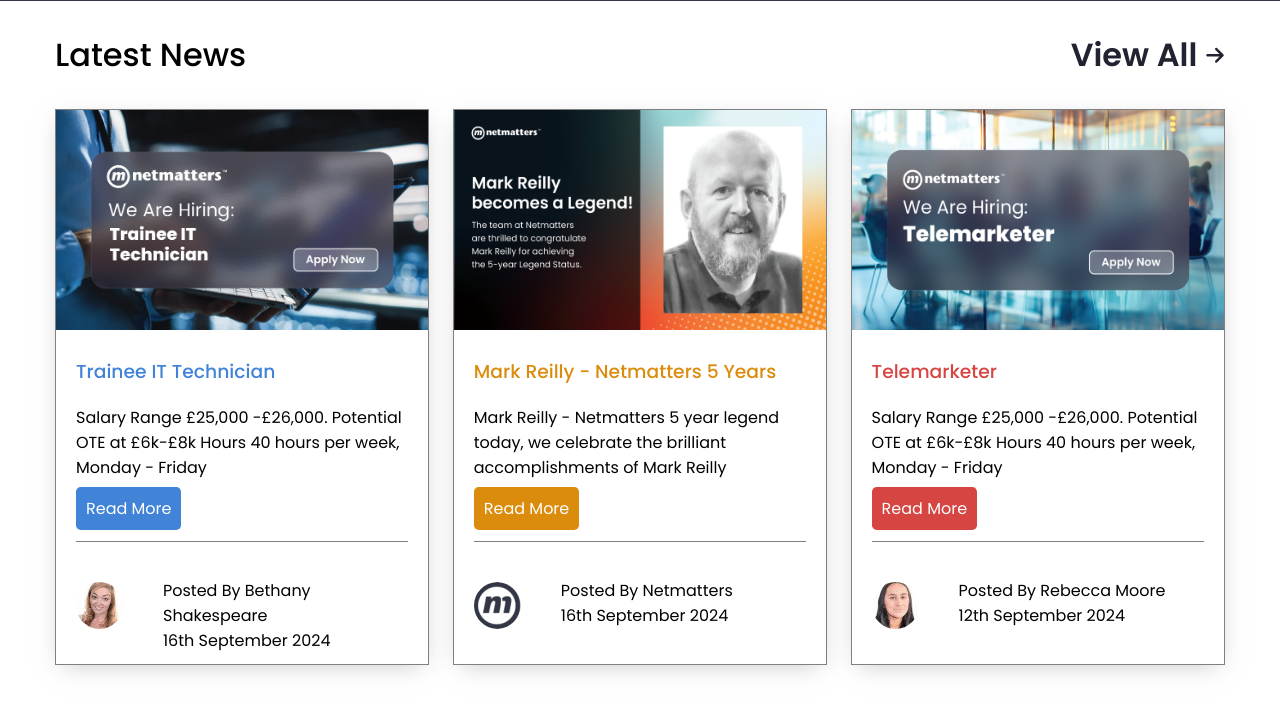
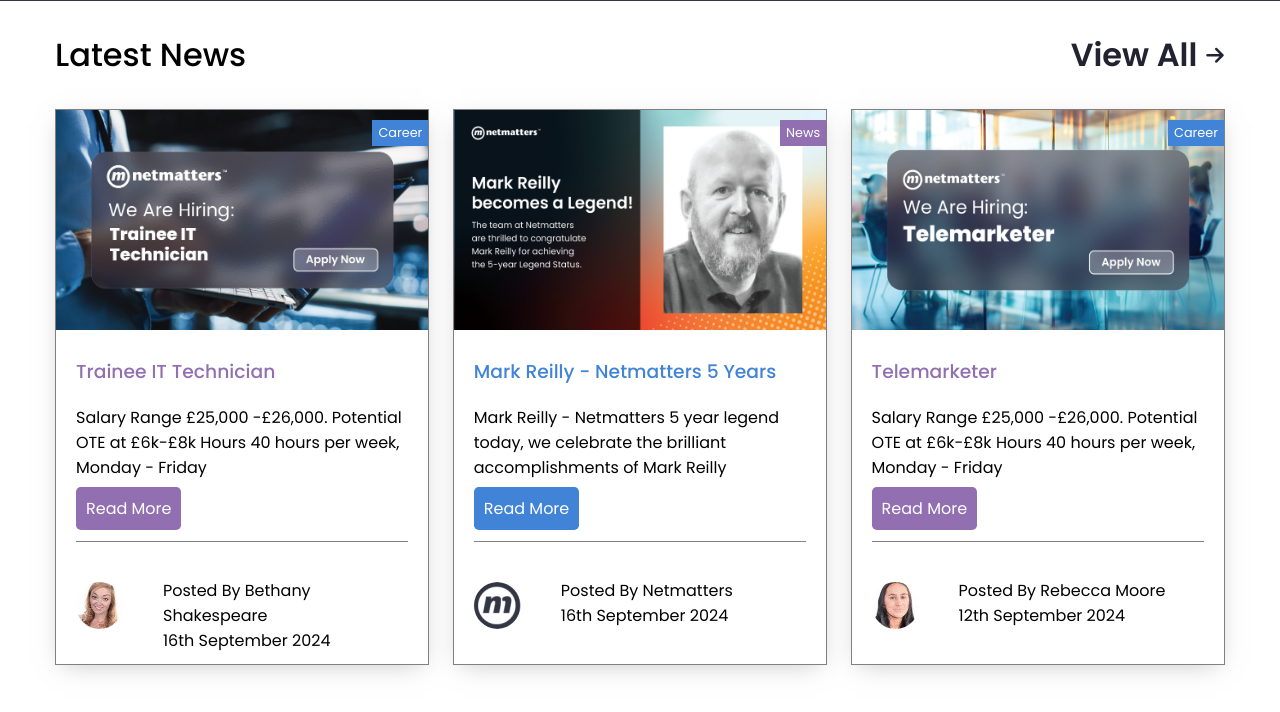
Before and after one commit to roff-dev/NetMatters-HTML-and-CSS-Assessment, a PHP site: page / in a window 1280 px wide. Shown: the part 2225-2937 px from the top of the page. Run offline with PHP 8.4, Linux system fonts and the light colour scheme; some web fonts are replaced.

Commit message:
news info tag and recolour

```diff
--- a/css/styles.css
+++ b/css/styles.css
@@ -744,6 +744,7 @@ footer .footer-row .footer-menu ul a:hover {
   display: flex;
   flex-direction: column;
   height: 100%;
+  position: relative;
 }
 .newsbox1:hover {
   transform: translateY(-10px);
@@ -783,11 +784,25 @@ footer .footer-row .footer-menu ul a:hover {
   width: 47px;
   height: 47px;
 }
+.newsbox1 .category-tag {
+  position: absolute;
+  top: 10px;
+  right: 0;
+  padding: 4px 6px;
+  color: white;
+  font-size: 0.8em;
+}
+.newsbox1 .category-tag.career {
+  background-color: #4183d7;
+}
+.newsbox1 .category-tag.news {
+  background-color: #926fb1;
+}
 .newsbox1 h3 {
-  color: #4183D7;
+  color: #926fb1;
 }
 .newsbox1 a {
-  background-color: #4183D7;
+  background-color: #926fb1;
 }
 
 .newsbox2 {
@@ -799,6 +814,7 @@ footer .footer-row .footer-menu ul a:hover {
   display: flex;
   flex-direction: column;
   height: 100%;
+  position: relative;
 }
 .newsbox2:hover {
   transform: translateY(-10px);
@@ -838,11 +854,25 @@ footer .footer-row .footer-menu ul a:hover {
   width: 47px;
   height: 47px;
 }
+.newsbox2 .category-tag {
+  position: absolute;
+  top: 10px;
+  right: 0;
+  padding: 4px 6px;
+  color: white;
+  font-size: 0.8em;
+}
+.newsbox2 .category-tag.career {
+  background-color: #4183d7;
+}
+.newsbox2 .category-tag.news {
+  background-color: #926fb1;
+}
 .newsbox2 h3 {
-  color: #DB8C0D;
+  color: #4183d7;
 }
 .newsbox2 a {
-  background-color: #DB8C0D;
+  background-color: #4183d7;
 }
 
 .newsbox3 {
@@ -854,6 +884,7 @@ footer .footer-row .footer-menu ul a:hover {
   display: flex;
   flex-direction: column;
   height: 100%;
+  position: relative;
 }
 .newsbox3:hover {
   transform: translateY(-10px);
@@ -893,11 +924,25 @@ footer .footer-row .footer-menu ul a:hover {
   width: 47px;
   height: 47px;
 }
+.newsbox3 .category-tag {
+  position: absolute;
+  top: 10px;
+  right: 0;
+  padding: 4px 6px;
+  color: white;
+  font-size: 0.8em;
+}
+.newsbox3 .category-tag.career {
+  background-color: #4183d7;
+}
+.newsbox3 .category-tag.news {
+  background-color: #926fb1;
+}
 .newsbox3 h3 {
-  color: #D64541;
+  color: #926fb1;
 }
 .newsbox3 a {
-  background-color: #D64541;
+  background-color: #926fb1;
 }
 
 .news-author img {
--- a/index.html
+++ b/index.html
@@ -353,6 +353,7 @@
             </div>
             <div class="news-s">
                 <div class="newsbox1">
+                    <div class="category-tag career">Career</div>
                     <img src="img/hire1.jpeg" alt="Hiring Information">
                     <div class="news-info">
                         <h3>Trainee IT Technician</h3>
@@ -369,6 +370,7 @@
                 </div>
 
                 <div class="newsbox2">
+                    <div class="category-tag news">News</div>
                     <img src="img/hire2.png" alt="Hiring Information">
                     <div class="news-info">
                         <h3>Mark Reilly - Netmatters 5 Years</h3>
@@ -385,6 +387,7 @@
                 </div>
 
                 <div class="newsbox3">
+                    <div class="category-tag career">Career</div>
                     <img src="img/hire.png" alt="Hiring Information">
                     <div class="news-info">
                         <h3>Telemarketer</h3>
--- a/scss/partials/modules/_news.scss
+++ b/scss/partials/modules/_news.scss
@@ -26,10 +26,10 @@
 .newsbox3 {
     @include news;
     h3 {
-        color: $news-3;
+        color: $news-1;
     }
     a {
-        background-color: $news-3;
+        background-color: $news-1;
     }
 
 }
--- a/scss/partials/utilities/_config.scss
+++ b/scss/partials/utilities/_config.scss
@@ -24,8 +24,8 @@ $breakpoints: (
 
 //news colours
 
-$news-1: #4183D7;
-$news-2: #DB8C0D;
+$news-1: #926fb1;
+$news-2: #4183d7;
 $news-3: #D64541;
 
 //social colours
--- a/scss/partials/utilities/_mixins.scss
+++ b/scss/partials/utilities/_mixins.scss
@@ -28,8 +28,9 @@ MIXINS
     border: 1px solid gray;
     box-shadow: 0px 6px 24px -8px rgba(gray, .5);
     display: flex;
-    flex-direction: column; // Stack children vertically
+    flex-direction: column;
     height: 100%;
+    position: relative;
 
     &:hover {
         transform: translateY(-10px);
@@ -60,7 +61,7 @@ MIXINS
         padding-bottom: 40px;
         flex: 1;
         padding: 20px;
-        //max-height: 225px;
+
     }
 
     .news-author {
@@ -82,6 +83,21 @@ MIXINS
             height: 47px;
         }
     }
+    .category-tag {
+      position: absolute;
+      top: 10px;
+      right: 0;
+      padding: 4px 6px;
+      //border-radius: 5px;
+      color: white;
+      font-size: 0.8em;
+      &.career {
+          background-color: $news-2;
+      }
+      &.news {
+          background-color: $news-1;
+      }
+  }
 }
 //PLACEHOLDERS
 %btn {
```
Also changed, not shown: 1 other file.
